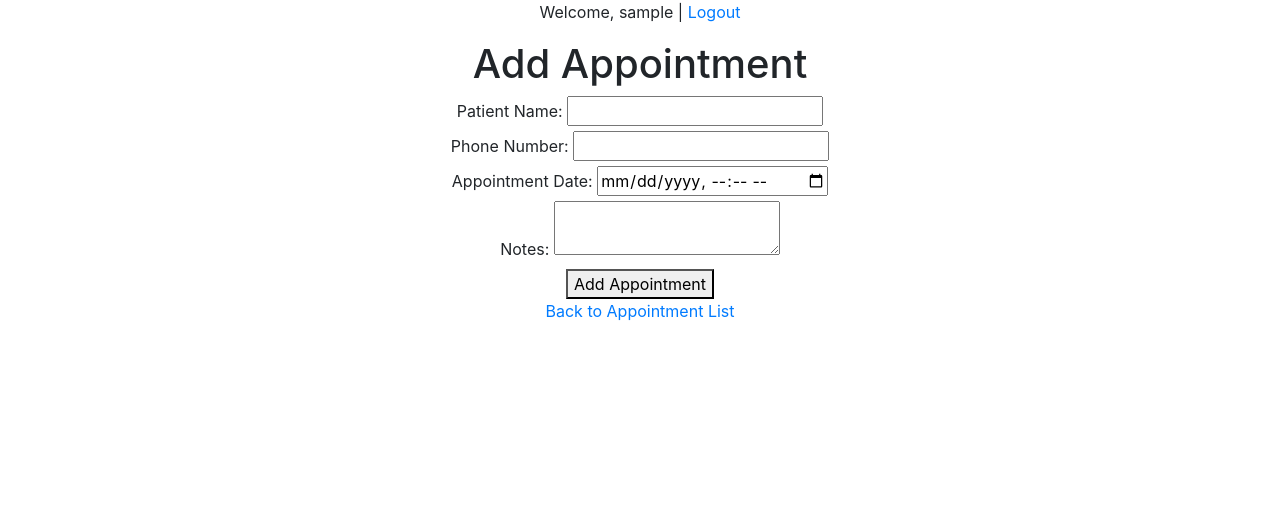
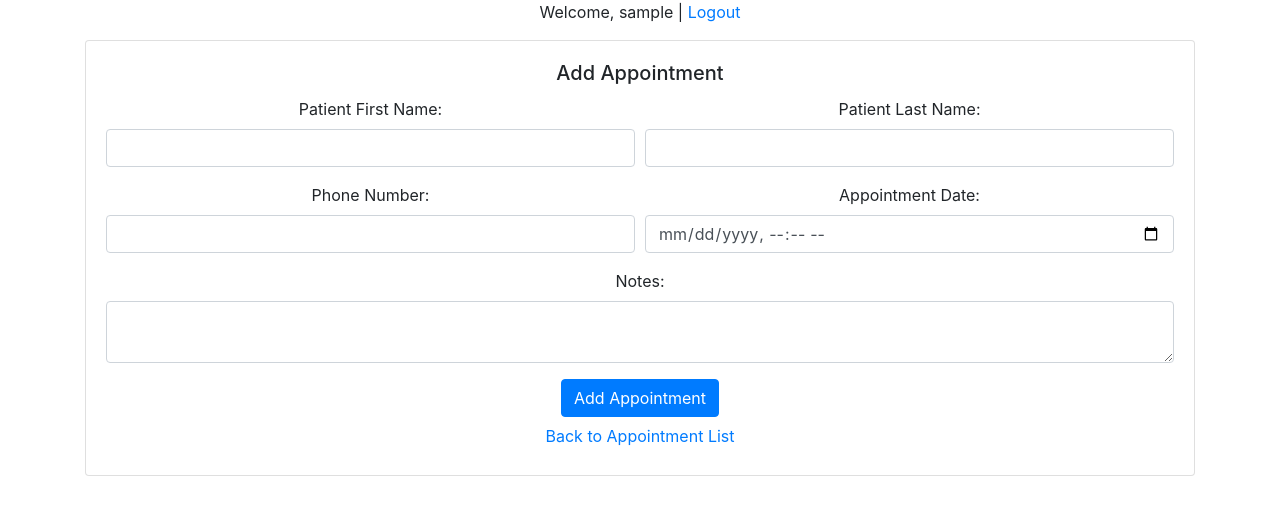
Before and after one commit to aliam786/SMS-Reminders, a Django app: page /send_sms/appointments/add/ in a window 1280 px wide. Shown: the top 515 px of the page. Run offline with Django 4.2, Linux system fonts and the light colour scheme; the visitor is signed in with stand-in values (Sample User, id 1); some libraries are stand-ins or nearby versions.

Commit message:
changing html

```diff
--- a/project/send_sms/management/commands/check_send_sms.py
+++ b/project/send_sms/management/commands/check_send_sms.py
@@ -39,7 +39,7 @@ class Command(BaseCommand):
             client = Client(account_sid, auth_token, http_client=proxy_client)
 
             message = client.messages.create(
-                body=f"Mpore Clinic: Hello {appointment.patient_name}, this is a reminder for your appointment on {appointment.appointment_date}" + (". " + appointment.notes if appointment.notes else "."),
+                body=f"Mpore Clinic: Hello {appointment.patient_fname.strip()} {appointment.patient_lname.strip()}, this is a reminder for your appointment on {appointment.appointment_date}" + (". " + appointment.notes if appointment.notes else "."),
                 from_='+12568576097',  # Your Twilio number
                 to="+" + appointment.phone_number  # Appointment model has a field for phone number
             )
--- a/project/send_sms/models.py
+++ b/project/send_sms/models.py
@@ -4,7 +4,8 @@ from django.utils import timezone
 # Create your models here.
 
 class Appointment(models.Model):
-    patient_name = models.CharField(max_length=100)
+    patient_fname = models.CharField(max_length=100)
+    patient_lname = models.CharField(max_length=100)
     phone_number = models.CharField(max_length=15)
     appointment_date = models.DateTimeField()
     notes = models.TextField(blank=True, null=True)
--- a/project/send_sms/views.py
+++ b/project/send_sms/views.py
@@ -12,12 +12,14 @@ def appointment_list(request):
 @login_required
 def add_appointment(request):
     if request.method == "POST":
-        patient_name = request.POST.get('patient_name')
+        patient_fname = request.POST.get('patient_fname')
+        patient_lname = request.POST.get('patient_lname')
         phone_number = request.POST.get('phone_number')
         appointment_date = request.POST.get('appointment_date')
         notes = request.POST.get('notes')
         Appointment.objects.create(
-            patient_name=patient_name,
+            patient_fname=patient_fname,
+            patient_lname=patient_lname,
             phone_number=phone_number,
             appointment_date=appointment_date,
             notes=notes
--- a/project/templates/base.html
+++ b/project/templates/base.html
@@ -2,7 +2,7 @@
 <!DOCTYPE html>
 <html>
 <head>
-    <title>{% block title %}Clinic Management{% endblock %}</title>
+    <title>{% block title %}Appointment Management{% endblock %}</title>
     <!-- Include Bootstrap CSS -->
     <link rel="stylesheet" href="https://stackpath.bootstrapcdn.com/bootstrap/4.5.2/css/bootstrap.min.css">
 </head>
@@ -10,8 +10,6 @@
     <div class="container text-center"> <!-- Add this line -->
         {% if user.is_authenticated %}
             <p>Welcome, {{ user.username }} | <a href="{% url 'logout' %}">Logout</a></p>
-        {% else %}
-            <p><a href="{% url 'login' %}">Login</a></p>
         {% endif %}
         {% block content %}{% endblock %}
     </div> <!-- And this line -->
--- a/project/templates/send_sms/add_appointment.html
+++ b/project/templates/send_sms/add_appointment.html
@@ -1,23 +1,42 @@
-
 <!--templates/send_sms/add_appointment.html-->
 
 {% extends "base.html" %}
 
 {% block title %}Add Appointment{% endblock %}
-
+<!--put the below form into a card, with fields spanning the width of the card. add appt should be left justified, and the field labels should be small and above the fields themselves. use Bootstrap-->
 {% block content %}
-<h1>Add Appointment</h1>
+ <div class="card">
+    <div class="card-body">
+        <h5 class="card-title">Add Appointment</h5>
         <form method="POST">
                 {% csrf_token %}
-    <label for="patient_name">Patient Name:</label>
-    <input type="text" name="patient_name" id="patient_name" required><br>
+                <div class="form-row">
+                    <div class="form-group col-md-6">
+                        <label for="patient_fname">Patient First Name:</label>
+                        <input type="text" name="patient_fname" id="patient_fname" class="form-control" required>
+                    </div>
+                    <div class="form-group col-md-6">
+                        <label for="patient_lname">Patient Last Name:</label>
+                        <input type="text" name="patient_lname" id="patient_lname" class="form-control" required>
+                    </div>
+                </div>
+                <div class="form-row">
+                    <div class="form-group col-md-6">
                         <label for="phone_number">Phone Number:</label>
-    <input type="text" name="phone_number" id="phone_number" required><br>
+                        <input type="text" name="phone_number" id="phone_number" class="form-control" required>
+                    </div>
+                    <div class="form-group col-md-6">
                         <label for="appointment_date">Appointment Date:</label>
-    <input type="datetime-local" name="appointment_date" id="appointment_date" required><br>
+                        <input type="datetime-local" name="appointment_date" id="appointment_date" class="form-control" required>
+                    </div>
+                </div>
+                <div class="form-group">
                         <label for="notes">Notes:</label>
-    <textarea name="notes" id="notes"></textarea><br>
-    <button type="submit">Add Appointment</button>
+                        <textarea name="notes" id="notes" class="form-control"></textarea>
+                </div>
+                <button type="submit" class="btn btn-primary">Add Appointment</button>
         </form>
-<a href="{% url 'appointment_list' %}">Back to Appointment List</a>
+        <a href="{% url 'appointment_list' %}" class="btn btn-link">Back to Appointment List</a>
+    </div>
+</div>
 {% endblock %}
```
Also changed, not shown: project/templates/registration/login.html (+23 -7 lines), project/templates/send_sms/appointment_list.html (+41 -10 lines), project/send_sms/migrations/0003_remove_appointment_patient_name_and_more.py (added). Lines whose indentation alone changed are shown as unchanged.
